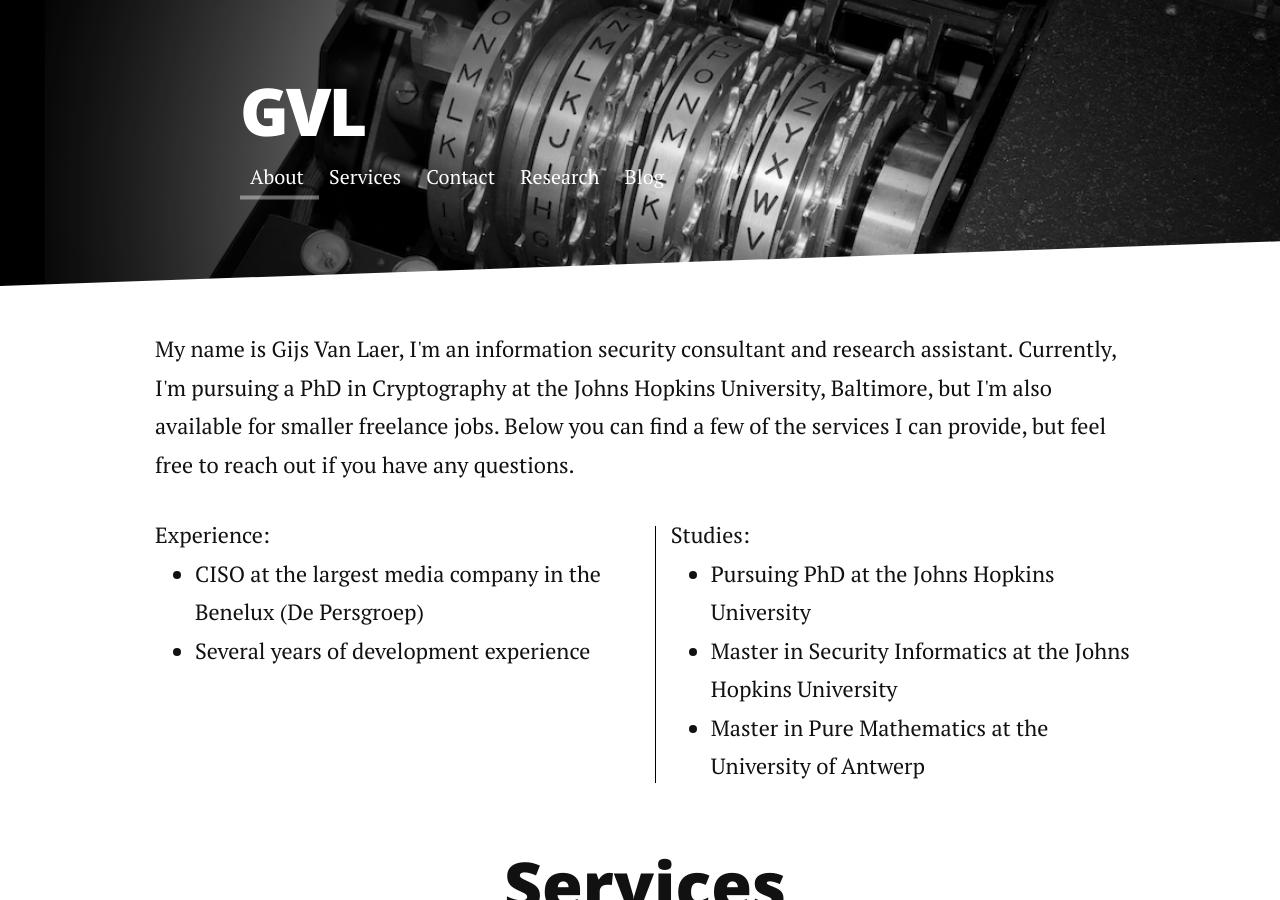
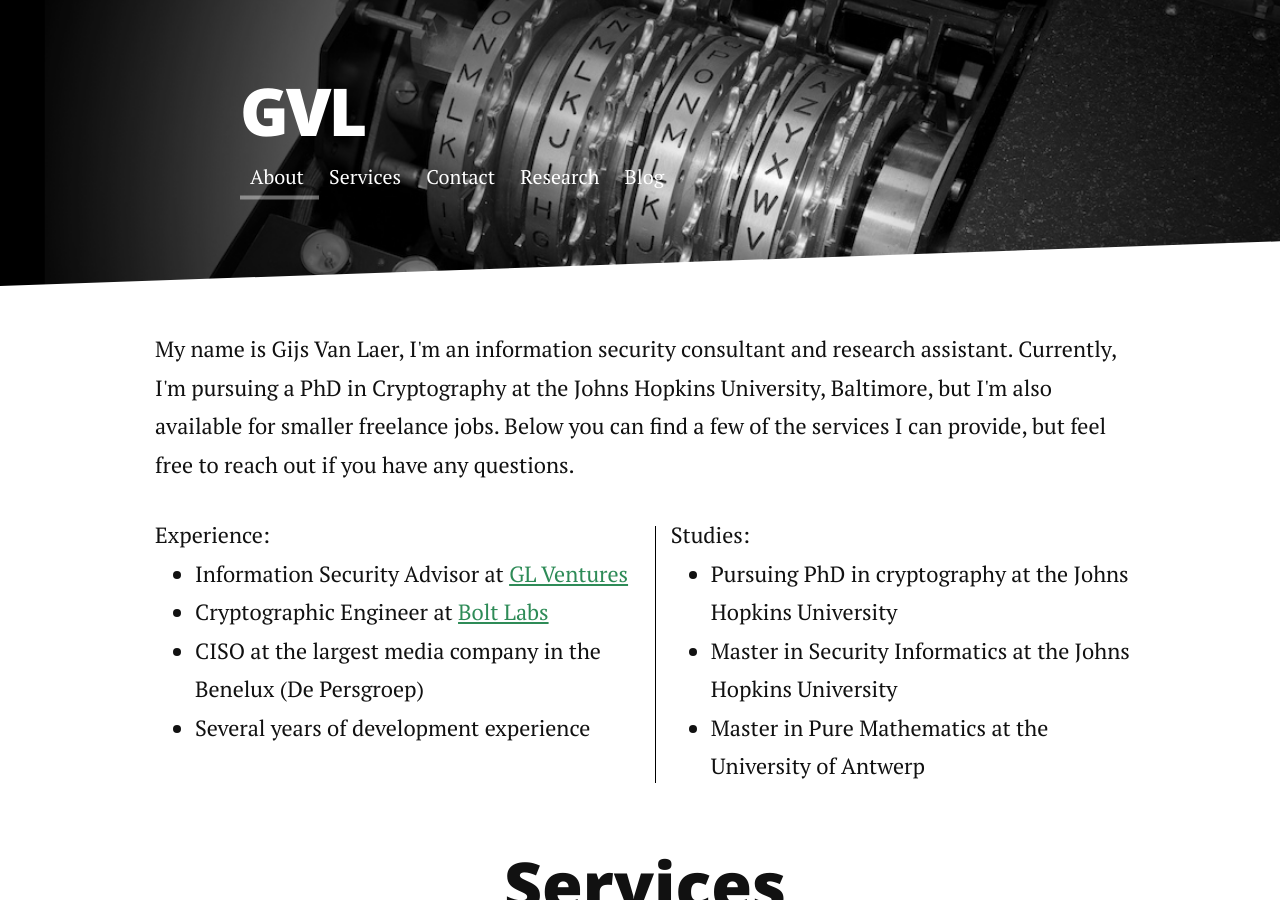
Before and after one commit to gijsvl/gijsvl.github.io, a Jekyll site: the page built from index.html, in a window 1280 px wide and 900 px high. Built offline with Jekyll 4.4.1, drawn with Linux system fonts in a browser that asks for light colours; nearby versions of some CDN libraries.

Commit message:
Update index.html

```diff
--- a/index.html
+++ b/index.html
@@ -12,6 +12,8 @@ title: GVL Information Security
 		<div style="margin: 0 15px 0 0;">
 			Experience:
 			<ul>
+				<li>Information Security Advisor at <a href="https://gl.ventures">GL Ventures</a></li>
+				<li>Cryptographic Engineer at <a href="https://boltlabs.io">Bolt Labs</a></li>
 				<li>CISO at the largest media company in the Benelux (De Persgroep)</li>
 				<li>Several years of development experience</li>
 			</ul>
@@ -20,7 +22,7 @@ title: GVL Information Security
 		<div style="margin: 0 0 0 15px;">
 			Studies:
 			<ul>
-				<li>Pursuing PhD at the Johns Hopkins University</li>
+				<li>Pursuing PhD in cryptography at the Johns Hopkins University</li>
 				<li>Master in Security Informatics at the Johns Hopkins University</li>
 				<li>Master in Pure Mathematics at the University of Antwerp</li>
 			</ul>
@@ -35,7 +37,7 @@ title: GVL Information Security
   	<li>Secure Code Review</li>
   	<li>Infomation Security Training/Awareness</li>
   	<li>Penetration Testing</li>
-  	<li>Development (Rust, Go, Java, Javascript, Python)</li>
+	<li>Development (Rust, Go, Java, Javascript, Python)</li>
   </ul>
 
   <h1 class="pageTitle"><a id="contact"></a>Contact</h1>
```
